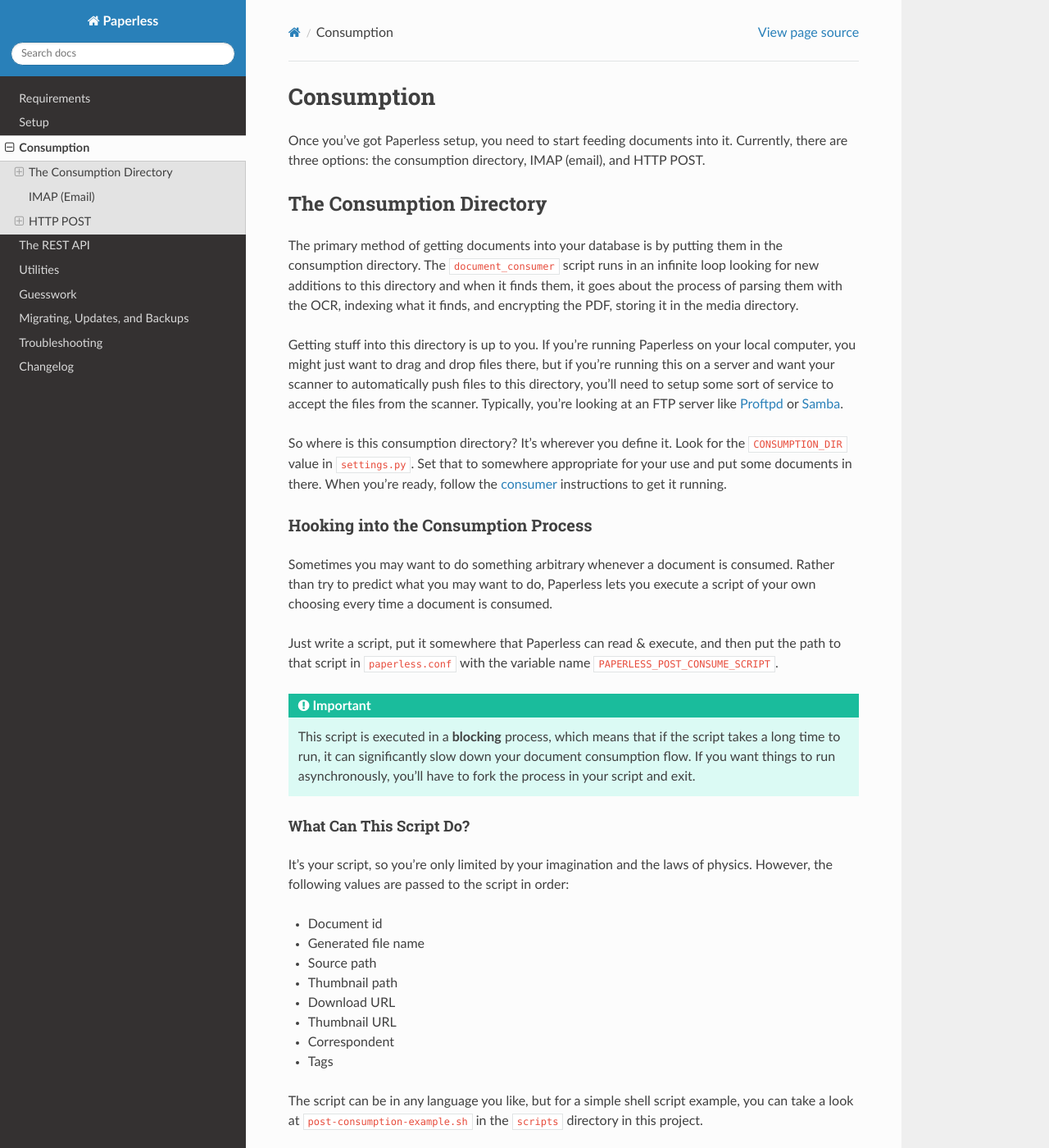
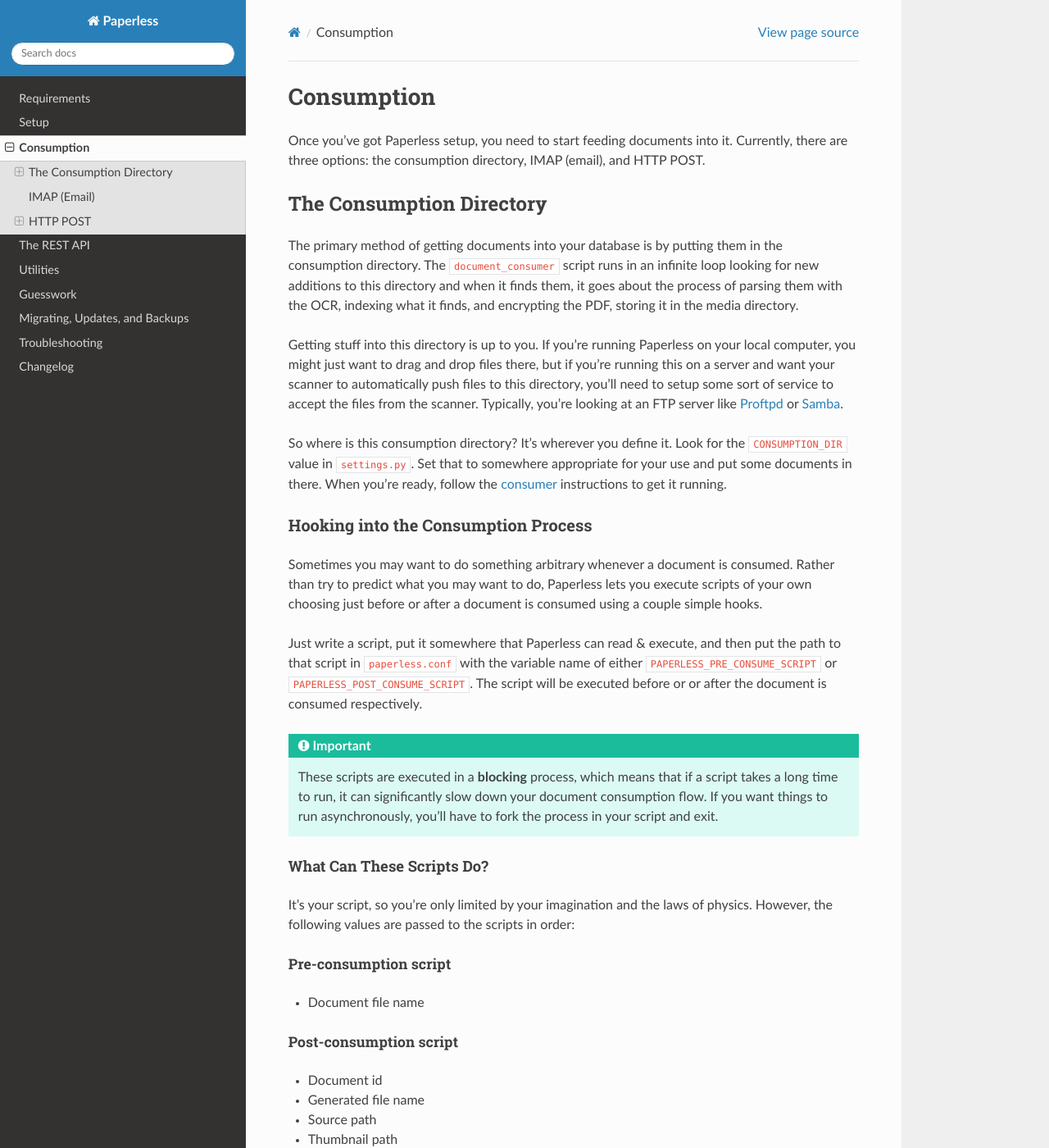
Before and after one commit to repoRangee/Large-scale, a Sphinx documentation site: the page built from docs/consumption.rst, in a window 1280 px wide and 1400 px high. Shown: the whole window at 82% size. Built offline with Sphinx 7.4.7 and the Read the Docs theme 3.1.0, drawn with Linux system fonts in a browser that asks for light colours; formulas are drawn with MathJax 3.

Commit message:
Added docs for pre-consume hook

```diff
--- a/docs/consumption.rst
+++ b/docs/consumption.rst
@@ -42,27 +42,44 @@ Hooking into the Consumption Process
 
 Sometimes you may want to do something arbitrary whenever a document is
 consumed.  Rather than try to predict what you may want to do, Paperless lets
-you execute a script of your own choosing every time a document is consumed.
+you execute scripts of your own choosing just before or after a document is
+consumed using a couple simple hooks.
 
 Just write a script, put it somewhere that Paperless can read & execute, and
 then put the path to that script in ``paperless.conf`` with the variable name
-``PAPERLESS_POST_CONSUME_SCRIPT``.
+of either ``PAPERLESS_PRE_CONSUME_SCRIPT`` or
+``PAPERLESS_POST_CONSUME_SCRIPT``.  The script will be executed before or
+or after the document is consumed respectively.
 
 .. important::
 
-    This script is executed in a **blocking** process, which means that if the
-    script takes a long time to run, it can significantly slow down your
+    These scripts are executed in a **blocking** process, which means that if
+    a script takes a long time to run, it can significantly slow down your
     document consumption flow.  If you want things to run asynchronously,
     you'll have to fork the process in your script and exit.
 
 
 .. _consumption-directory-hook-variables
 
-What Can This Script Do?
-........................
+What Can These Scripts Do?
+..........................
 
 It's your script, so you're only limited by your imagination and the laws of
-physics.  However, the following values are passed to the script in order:
+physics.  However, the following values are passed to the scripts in order:
+
+
+.. _consumption-director-hook-variables-pre
+
+Pre-consumption script
+::::::::::::::::::::::
+
+* Document file name
+
+
+.. _consumption-director-hook-variables-post
+
+Post-consumption script
+:::::::::::::::::::::::
 
 * Document id
 * Generated file name
```
